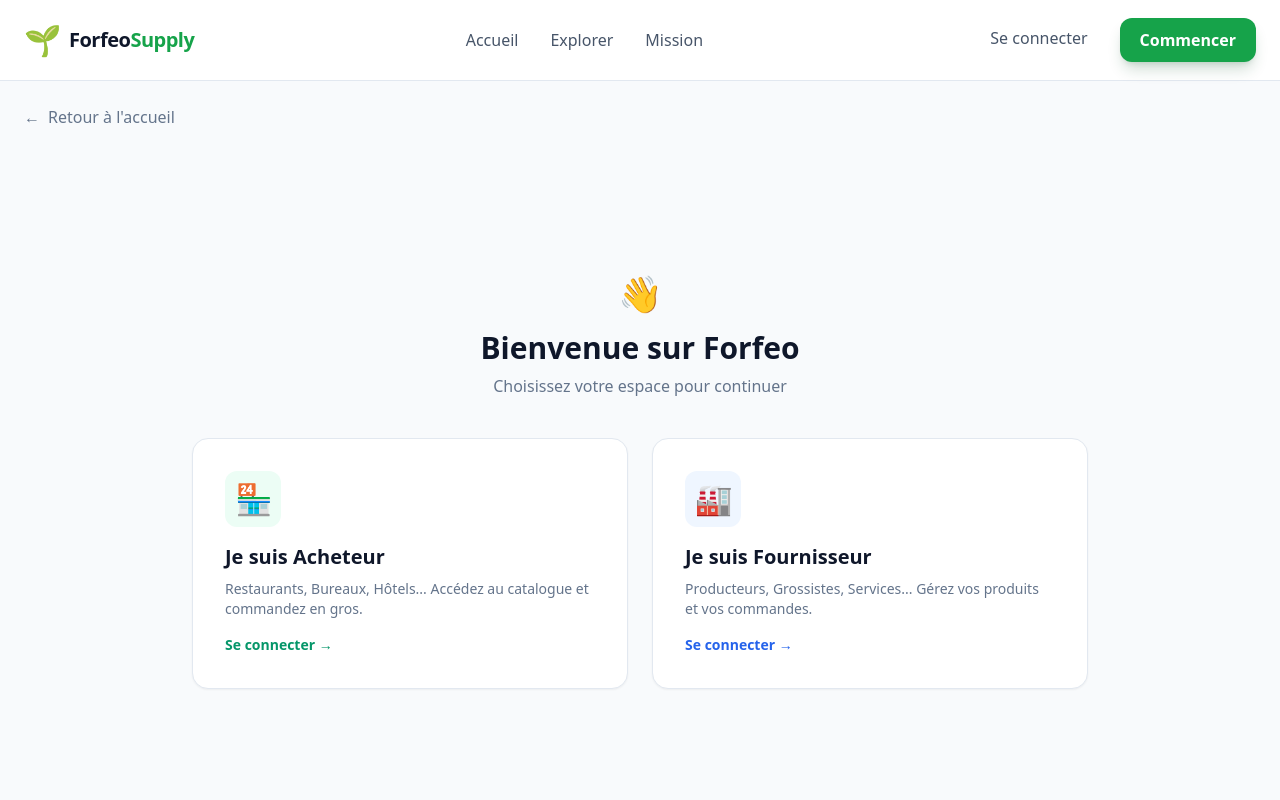
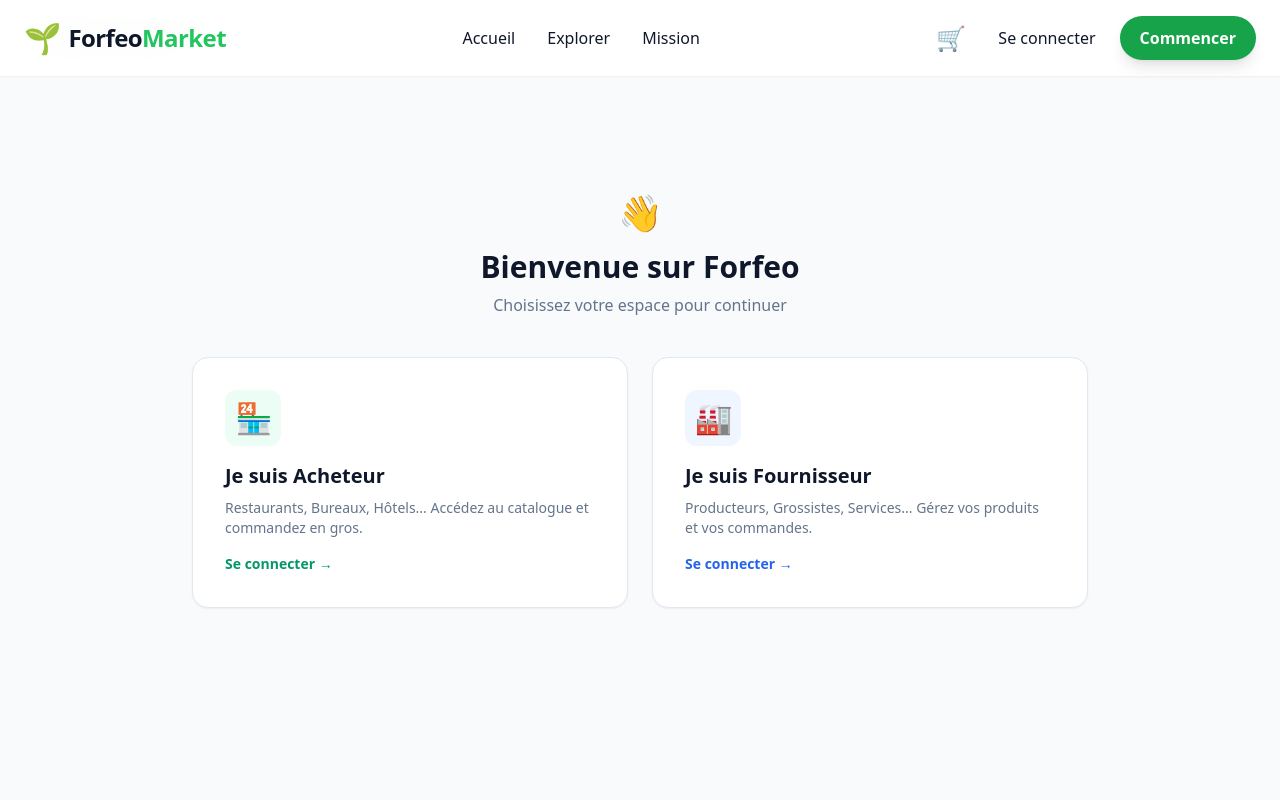
Before and after one commit to forfeo2005/forfeo-supply, a React (Vite) app in the folder frontend/: page /login in a window 1280 px wide. Shown: the top 800 px of the page. Built offline with nearby package versions, Linux system fonts and the light colour scheme.

Commit message:
Update Header.jsx

```diff
--- a/frontend/src/components/Header.jsx
+++ b/frontend/src/components/Header.jsx
@@ -1,53 +1,74 @@
-import React from 'react';
+import React, { useState, useEffect } from 'react';
 import { Link, useLocation } from 'react-router-dom';
+import { useCart } from '../context/CartContext'; // <--- 1. IMPORT DU CONTEXTE
 
 const Header = () => {
+  const [isScrolled, setIsScrolled] = useState(false);
   const location = useLocation();
-  const isHome = location.pathname === '/';
+  const isHomePage = location.pathname === '/';
 
-  // Si on est sur la page d'accueil, le header est transparent (plus joli)
-  // Sinon, il est blanc classique.
-  const headerClass = isHome
-    ? "absolute top-0 w-full z-50 bg-transparent border-b border-white/10 text-white"
-    : "bg-white border-b border-slate-200 text-slate-800 sticky top-0 z-50";
+  // 2. RÉCUPÉRATION DU NOMBRE D'ARTICLES
+  const { cartCount } = useCart();
 
-  const linkClass = isHome
-    ? "text-white/80 hover:text-white font-medium transition"
-    : "text-slate-600 hover:text-forfeo-600 font-medium transition";
+  useEffect(() => {
+    const handleScroll = () => {
+      setIsScrolled(window.scrollY > 50);
+    };
+    window.addEventListener('scroll', handleScroll);
+    return () => window.removeEventListener('scroll', handleScroll);
+  }, []);
+
+  const navClass = isHomePage && !isScrolled
+    ? 'bg-transparent text-white py-6'
+    : 'bg-white/90 backdrop-blur-md text-slate-900 shadow-sm py-4';
 
   return (
-    <nav className={`${headerClass} transition-colors duration-300`}>
-      <div className="max-w-7xl mx-auto px-6 h-20 flex justify-between items-center">
+    <header className={`fixed w-full top-0 z-50 transition-all duration-300 ${navClass}`}>
+      <div className="container mx-auto px-6 flex justify-between items-center">
 
         {/* LOGO */}
-        <Link to="/" className="flex items-center gap-2 group">
-          <span className="text-3xl transform group-hover:rotate-12 transition-transform">🌱</span>
-          <span className={`text-xl font-extrabold tracking-tight ${isHome ? 'text-white' : 'text-slate-900'}`}>
-            Forfeo<span className={isHome ? 'text-forfeo-300' : 'text-forfeo-600'}>Supply</span>
-          </span>
+        <Link to="/" className="flex items-center gap-2 font-bold text-2xl tracking-tight">
+          <span className="text-3xl">🌱</span>
+          <span>Forfeo<span className="text-forfeo-500">Market</span></span>
         </Link>
 
-        {/* LIENS */}
-        <div className="hidden md:flex gap-8 items-center">
-          <Link to="/" className={linkClass}>Accueil</Link>
-          <Link to="/market" className={linkClass}>Explorer</Link>
-          <Link to="/about" className={linkClass}>Mission</Link>
-        </div>
+        {/* NAVIGATION */}
+        <nav className="hidden md:flex items-center gap-8 font-medium">
+          <Link to="/" className="hover:text-forfeo-500 transition">Accueil</Link>
+          <Link to="/market" className="hover:text-forfeo-500 transition">Explorer</Link>
+          <Link to="/about" className="hover:text-forfeo-500 transition">Mission</Link>
+        </nav>
 
-        {/* ACTIONS */}
-        <div className="flex gap-4">
-          <Link to="/login" className={`hidden sm:block px-4 py-2 rounded-lg font-medium transition ${
-            isHome ? 'hover:bg-white/10 text-white' : 'hover:bg-slate-50 text-slate-600'
-          }`}>
+        {/* ACTIONS DROITE */}
+        <div className="flex items-center gap-6">
+
+          {/* 3. ICÔNE PANIER (Nouveau) */}
+          <Link to="/cart" className="relative group mr-2">
+            <span className="text-2xl hover:scale-110 transition block">🛒</span>
+            {cartCount > 0 && (
+              <span className="absolute -top-2 -right-2 bg-red-500 text-white text-xs font-bold rounded-full h-5 w-5 flex items-center justify-center animate-bounce">
+                {cartCount}
+              </span>
+            )}
+          </Link>
+
+          <Link to="/login" className="hover:text-forfeo-500 font-medium transition">
             Se connecter
           </Link>
-          <Link to="/login" className="bg-forfeo-600 hover:bg-forfeo-500 text-white px-5 py-2.5 rounded-xl font-bold shadow-lg shadow-forfeo-900/20 transition-all hover:-translate-y-0.5">
+          <Link
+            to="/login"
+            className={`px-5 py-2.5 rounded-full font-bold transition shadow-lg hover:-translate-y-0.5 ${
+              isHomePage && !isScrolled
+                ? 'bg-white text-forfeo-600 hover:bg-slate-100'
+                : 'bg-forfeo-600 text-white hover:bg-forfeo-700'
+            }`}
+          >
             Commencer
           </Link>
         </div>
 
       </div>
-    </nav>
+    </header>
   );
 };
 
```
